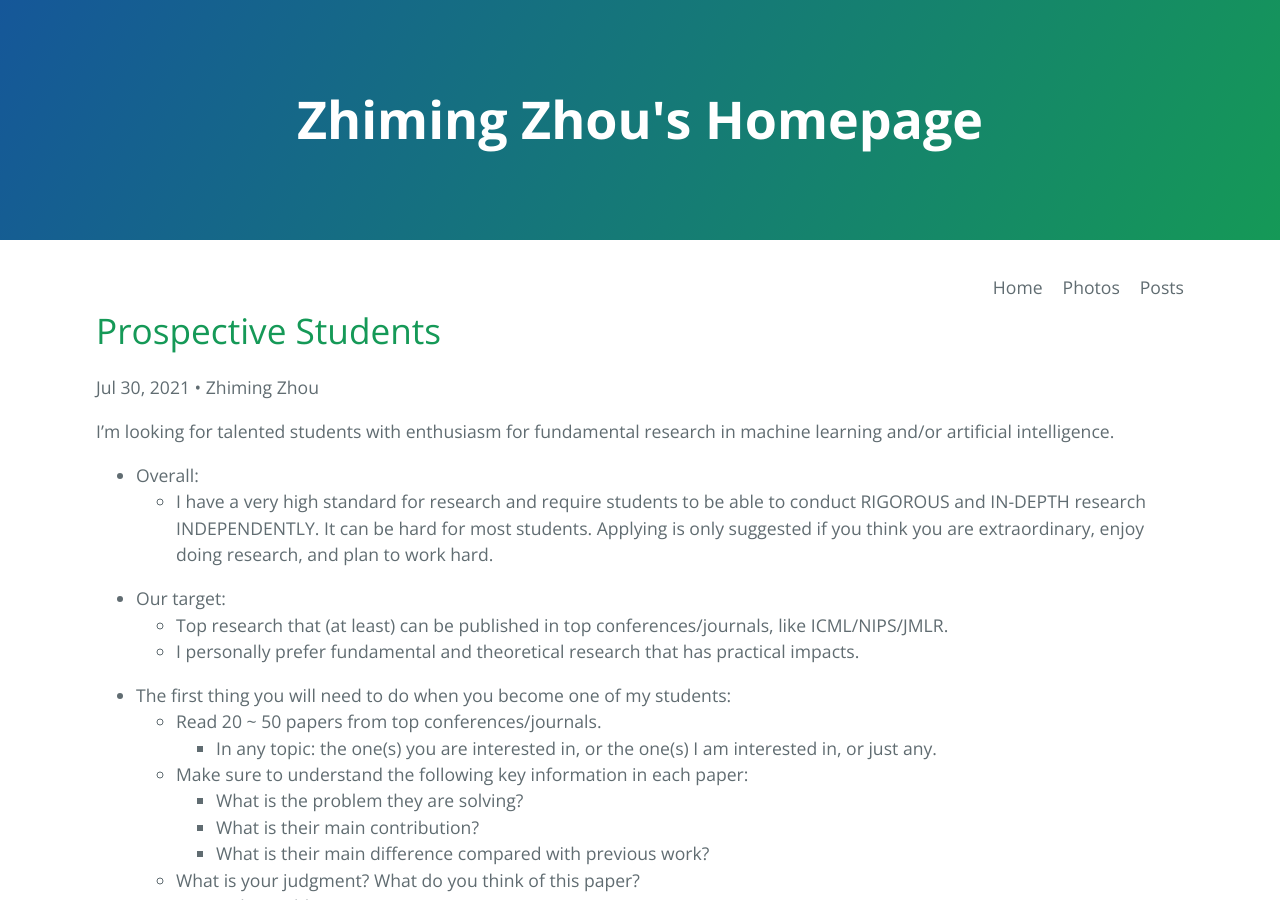
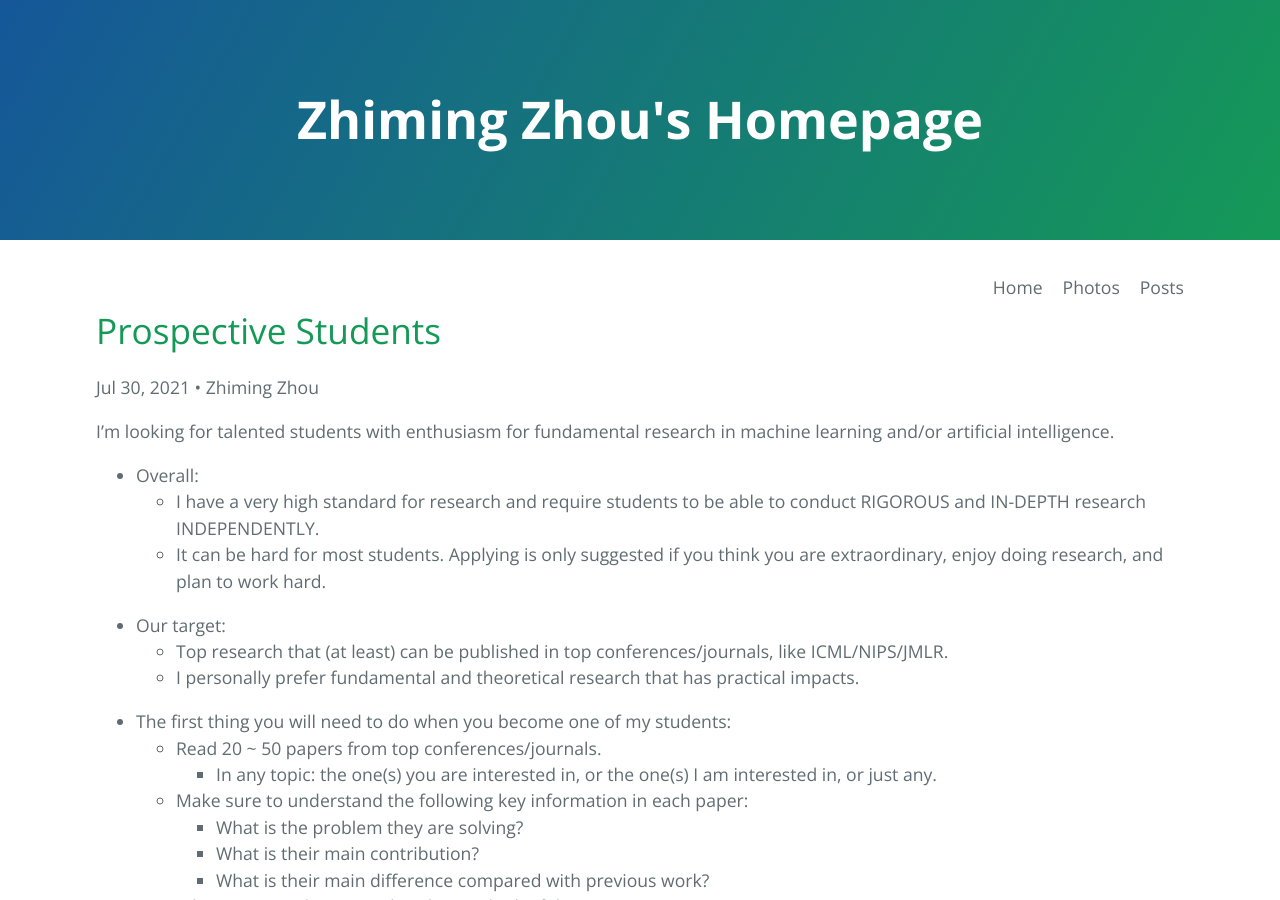
Before and after one commit to ZhimingZhou/zhimingzhou.github.io, a Jekyll site: the page built from _posts/2021-10-11-Prospective-Students.md, in a window 1280 px wide and 900 px high. Built offline with Jekyll 4.4.1, drawn with Linux system fonts in a browser that asks for light colours; comment, search, counter and statistics services are not loaded.

```diff
--- a/_posts/2021-10-11-Prospective-Students.md
+++ b/_posts/2021-10-11-Prospective-Students.md
@@ -10,7 +10,8 @@ top: true
 I’m looking for talented students with enthusiasm for fundamental research in machine learning and/or artificial intelligence.
 
 - Overall:
-	- I have a very high standard for research and require students to be able to conduct RIGOROUS and IN-DEPTH research INDEPENDENTLY. It can be hard for most students. Applying is only suggested if you think you are extraordinary, enjoy doing research, and plan to work hard.
+	- I have a very high standard for research and require students to be able to conduct RIGOROUS and IN-DEPTH research INDEPENDENTLY.
+	- It can be hard for most students. Applying is only suggested if you think you are extraordinary, enjoy doing research, and plan to work hard.
 
 <!--  -->
 - Our target:
```
